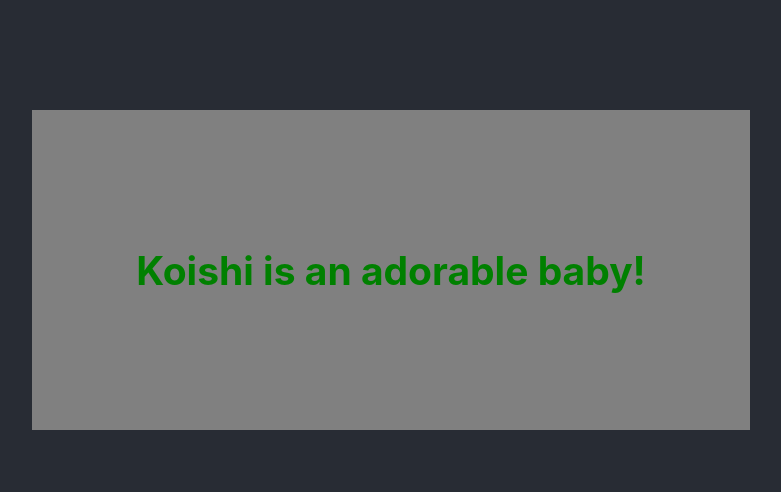
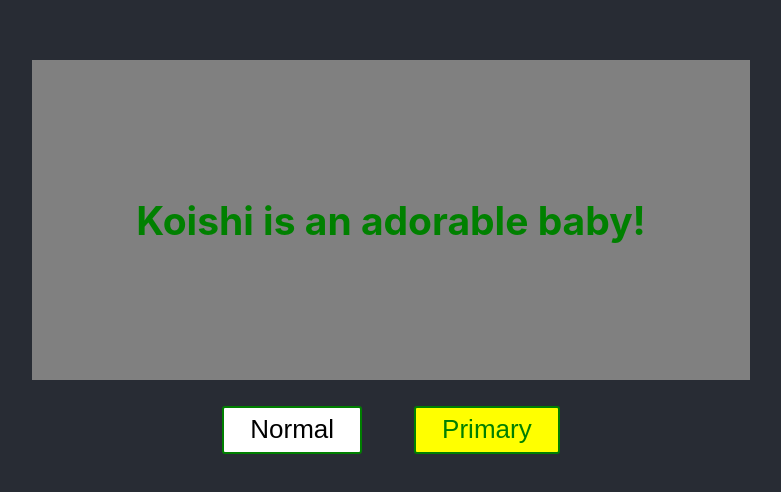
Before and after one commit to kuman514/StyledComponentPractice, a React (Create React App) app: page / in a window 1280 px wide. Shown: the part 130-622 px from the top of the page, without its empty margins (249-1030 px from the left). Built offline with nearby package versions, Linux system fonts and the light colour scheme.

Commit message:
Practicing adapting based on props

```diff
--- a/src/App.js
+++ b/src/App.js
@@ -1,12 +1,14 @@
 import './App.css';
 
 import StyledTitle from './StyledComponents/StyledTitle';
+import AdaptingBasedOnProps from './StyledComponents/AdaptingBasedOnProps';
 
 function App() {
   return (
     <div className="App">
       <header className="App-header">
         <StyledTitle></StyledTitle>
+        <AdaptingBasedOnProps></AdaptingBasedOnProps>
       </header>
     </div>
   );
--- /dev/null
+++ b/src/StyledComponents/AdaptingBasedOnProps.js
@@ -0,0 +1,25 @@
+import styled from 'styled-components';
+
+const PropAdaptedButton = styled.button`
+  background: ${props => props.primary ? 'yellow' : 'white'};
+  color: ${props => props.primary ? 'green' : 'black'};
+
+  font-size: 1em;
+  margin: 1em;
+  padding: 0.25em 1em;
+  border: 2px solid green;
+  border-radius: 3px;
+
+  &:hover {
+    cursor: pointer;
+  }
+`;
+
+export default function AdaptingBasedOnProps(props) {
+  return (
+    <div>
+      <PropAdaptedButton>Normal</PropAdaptedButton>
+      <PropAdaptedButton primary>Primary</PropAdaptedButton>
+    </div>
+  );
+}
```
